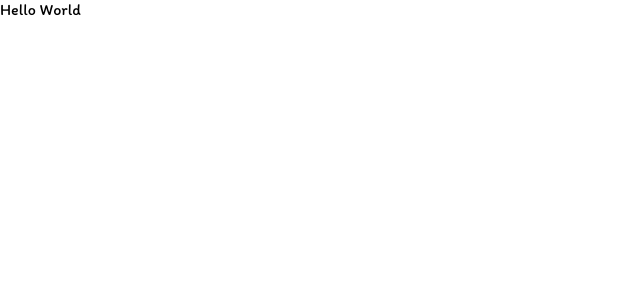
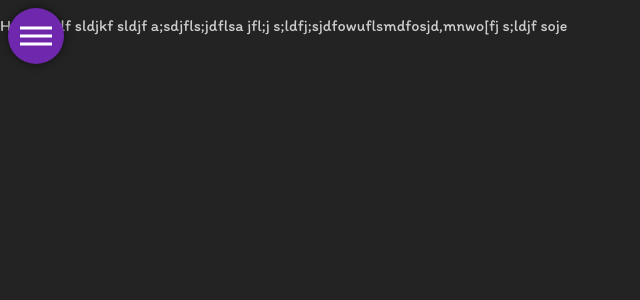
Before and after one commit to jaiselrahman/Mechaholics2020, a Vue app: page / in a window 1280 px wide. Shown: the top 300 px of the page, without its empty margins (0-640 px from the left). Built offline with nearby package versions, Linux system fonts and the light colour scheme.

Commit message:
Add nav icon

```diff
--- a/src/App.vue
+++ b/src/App.vue
@@ -1,25 +1,31 @@
 <template>
   <div id="app">
-    Hello World
+    <nav-icon @nav-icon="toggle" />
+    <home-page/>
   </div>
 </template>
 
 <script>
-
+import NavIcon from '@/components/NavIcon.vue';
+import HomePage from '@/components/HomePage.vue';
 
 export default {
   name: "App",
   components: {
+    NavIcon,
+    HomePage
   },
   data() {
-    return { };
-  },
-  methods: {
+    return {
+      toggle(state) {
+        console.log('State', state);
+      }
+    };
   }
 };
 </script>
 
-<style>
+<style >
 @import url("https://fonts.googleapis.com/css?family=Itim");
 
 html {
@@ -33,4 +39,23 @@ body {
 #app {
   font-family: "Itim";
 }
+
+body {
+  margin: 0;
+  padding: 0;
+  background: #232323;
+  color: #cdcdcd;
+  font-family: "Avenir Next", "Avenir", sans-serif;
+}
+
+a {
+  text-decoration: none;
+  color: #232323;
+  transition: color 0.3s ease;
+}
+
+a:hover {
+  color: tomato;
+}
+
 </style>
--- /dev/null
+++ b/src/components/HomePage.vue
@@ -0,0 +1,13 @@
+<template>
+  <p>Helloa jdlf sldjkf sldjf a;sdjfls;jdflsa jfl;j s;ldfj;sjdfowuflsmdfosjd,mnwo[fj s;ldjf soje</p>
+</template>
+
+<script>
+export default {
+    name: 'HomePage'
+}
+</script>
+
+<style>
+
+</style>
--- /dev/null
+++ b/src/components/NavIcon.vue
@@ -0,0 +1,101 @@
+<template>
+  <nav role="navigation" class="menu">
+      <li class="main-icon" key="main" @click="toggle()" ref="menu-bar">
+        <div class="container">
+          <div class="bar1" />
+          <div class="bar2" />
+          <div class="bar3" />
+        </div>
+      </li>
+    </nav>
+</template>
+
+<script>
+export default {
+    name: "NavIcon",
+    data() {
+        return {
+            show: false
+        }
+    },
+    methods: {
+        toggle() {
+            this.$refs["menu-bar"].classList.toggle("change");
+            if(this.show) {
+                this.$emit('nav-icon', 'close');
+            } else {
+                this.$emit('nav-icon', 'open');
+            }
+            this.show = !this.show;
+        }
+    }
+}
+</script>
+
+<style scoped>
+
+.menu {
+  position: fixed;
+  top: 0;
+  left: 0;
+  margin-left: 0.5rem;
+  margin-top: 0.5rem;
+  list-style: none;
+  user-select: none;
+  -webkit-tap-highlight-color: transparent;
+  z-index: 2;
+}
+
+.main-icon {
+  background: #6f27ad;
+  display: block;
+  box-shadow: 0 0 10px rgba(0, 0, 0, 0.5);
+  border-radius: 50%;
+  width: 3.5rem;
+  height: 3.5rem;
+  cursor: pointer;
+}
+
+.main-icon:active {
+  transform: scale(0.9);
+}
+
+.main-icon:hover {
+  box-shadow: 0 0 5px rgba(0, 0, 0, 0.4);
+}
+
+.main-icon:active {
+  box-shadow: 0 0 3px rgba(0, 0, 0, 0.3);
+  transform: scale(0.95);
+}
+
+.container {
+  position: absolute;
+  top: 50%;
+  left: 50%;
+  transform: translate(-50%, -50%);
+}
+
+.bar1,
+.bar2,
+.bar3 {
+  width: 2rem;
+  height: 3px;
+  background-color: white;
+  margin: 5px 0;
+  transition: 300ms;
+}
+
+.change .bar1 {
+  transform: rotate(-45deg) translate(-5.5px, 6px);
+}
+
+.change .bar2 {
+  opacity: 0;
+}
+
+.change .bar3 {
+  transform: rotate(45deg) translate(-5.5px, -6px);
+}
+
+</style>
```
